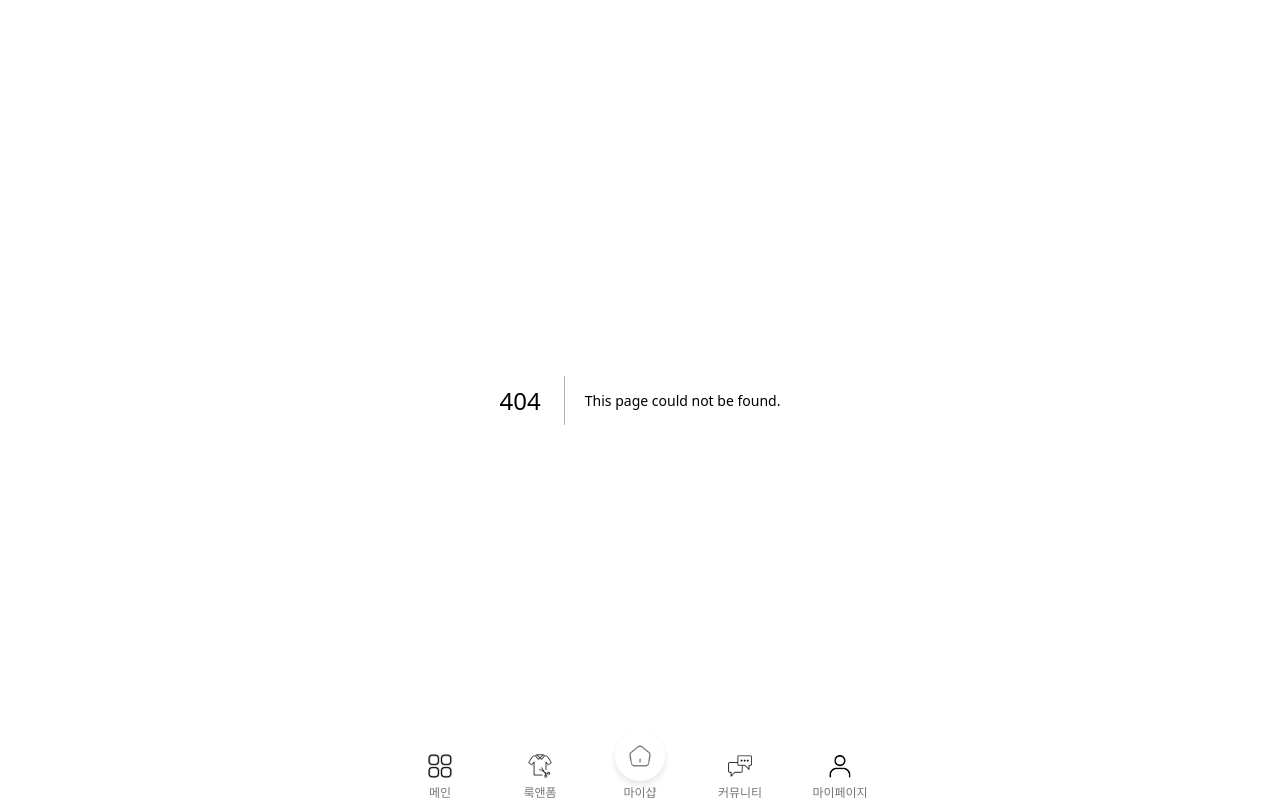
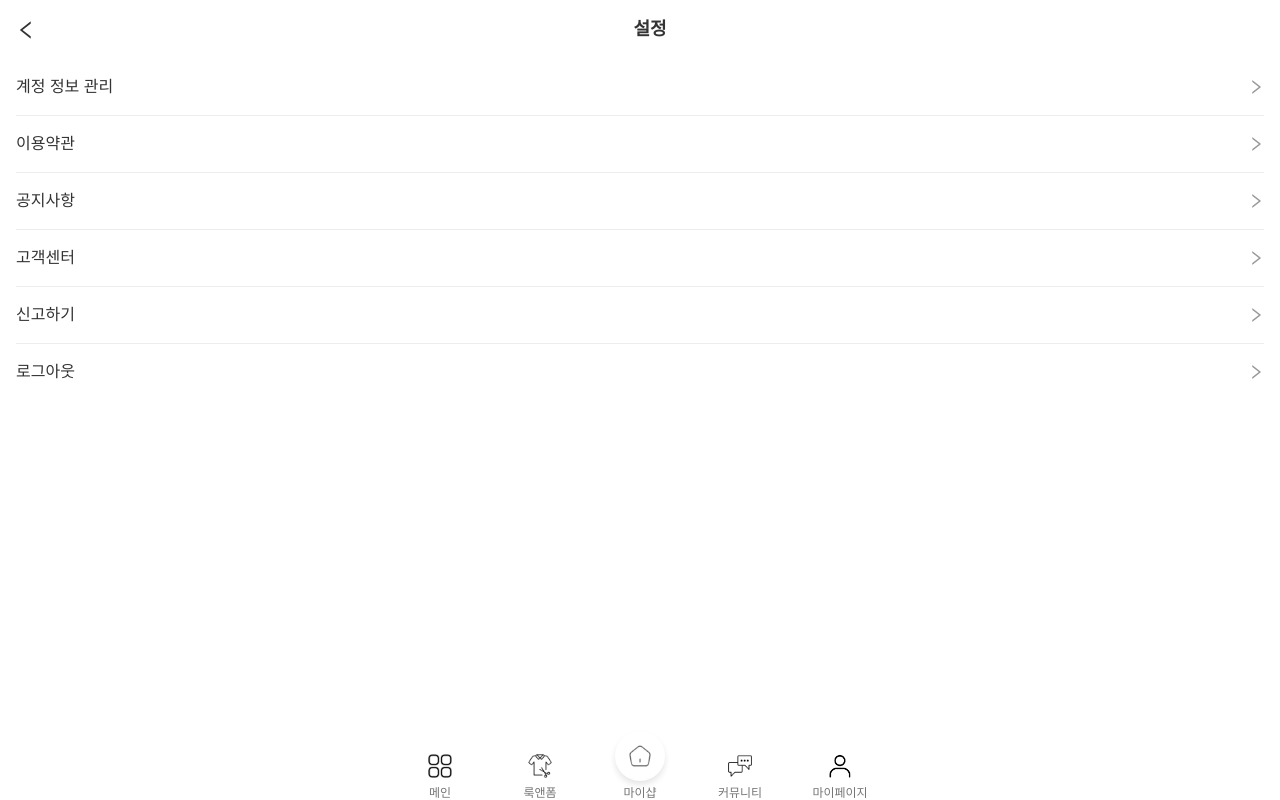
Before and after one commit to Project-FitLoop/FitLoop-FE, a Next.js app: page /settings in a window 1280 px wide. Before the commit this address had no page. Built offline with nearby package versions, Linux system fonts and the light colour scheme; no server answers.

Commit message:
[feat/#16] Settings - 로그아웃 설정 페이지 추가

```diff
--- /dev/null
+++ b/src/app/settings/page.tsx
@@ -0,0 +1,8 @@
+import React from "react";
+import Settings from "@/ui/components/setting/setting"; // ✅ settings.tsx에서 UI 분리
+
+const SettingsPage: React.FC = () => {
+  return <Settings />;
+};
+
+export default SettingsPage;
--- /dev/null
+++ b/src/ui/components/setting/setting.tsx
@@ -0,0 +1,46 @@
+"use client";
+import React from "react";
+import { useRouter } from "next/navigation";
+import { RightOutlined, LeftOutlined } from "@ant-design/icons";
+import { logoutUser } from "@/services/api/auth"; //
+import styles from "./settings.module.css";
+
+const Settings: React.FC = () => {
+  const router = useRouter();
+
+  /** 로그아웃 실행 함수 */
+  const handleLogout = async () => {
+    try {
+      await logoutUser();
+      router.push("/login");
+    } catch (error) {
+      alert(error instanceof Error ? error.message : "로그아웃 중 오류 발생");
+    }
+  };
+
+  return (
+    <div className={styles.settingsContainer}>
+      {/* 상단 헤더 */}
+      <div className={styles.header}>
+        <LeftOutlined className={styles.backIcon} onClick={() => router.push("/mypage")} />
+        <h1 className={styles.headerTitle}>설정</h1>
+      </div>
+
+      {/* 설정 목록 */}
+      <div className={styles.settingsList}>
+        {["계정 정보 관리", "이용약관", "공지사항", "고객센터", "신고하기", "로그아웃"].map((item, index) => (
+          <div
+            key={index}
+            className={styles.settingItem}
+            onClick={item === "로그아웃" ? handleLogout : () => alert(`${item} 클릭됨`)}
+          >
+            <span>{item}</span>
+            <RightOutlined className={styles.icon} />
+          </div>
+        ))}
+      </div>
+    </div>
+  );
+};
+
+export default Settings;
--- /dev/null
+++ b/src/ui/components/setting/settings.module.css
@@ -0,0 +1,58 @@
+/* 전체 컨테이너 */
+.settingsContainer {
+    min-height: 100vh;
+    background-color: #fff;
+    padding: 16px;
+    font-family: "Apple SD Gothic Neo", "Noto Sans KR", sans-serif;
+  }
+
+  /* 상단 헤더 */
+  .header {
+    display: flex;
+    align-items: center;
+    padding-bottom: 16px;
+  }
+
+  .backIcon {
+    font-size: 20px;
+    color: #333;
+    cursor: pointer;
+  }
+
+  .headerTitle {
+    flex: 1;
+    text-align: center;
+    font-size: 18px;
+    font-weight: bold;
+    color: #333;
+  }
+
+  /* 설정 리스트 스타일 */
+  .settingsList {
+    display: flex;
+    flex-direction: column;
+  }
+
+  .settingItem {
+    display: flex;
+    justify-content: space-between;
+    align-items: center;
+    padding: 16px 0;
+    font-size: 16px;
+    color: #333;
+    border-bottom: 1px solid #EDEDED;
+    cursor: pointer;
+  }
+
+  .settingItem:last-child {
+    border-bottom: none;
+  }
+
+  .settingItem span {
+    font-weight: 500;
+  }
+
+  .icon {
+    font-size: 16px;
+    color: #999;
+  }
```
